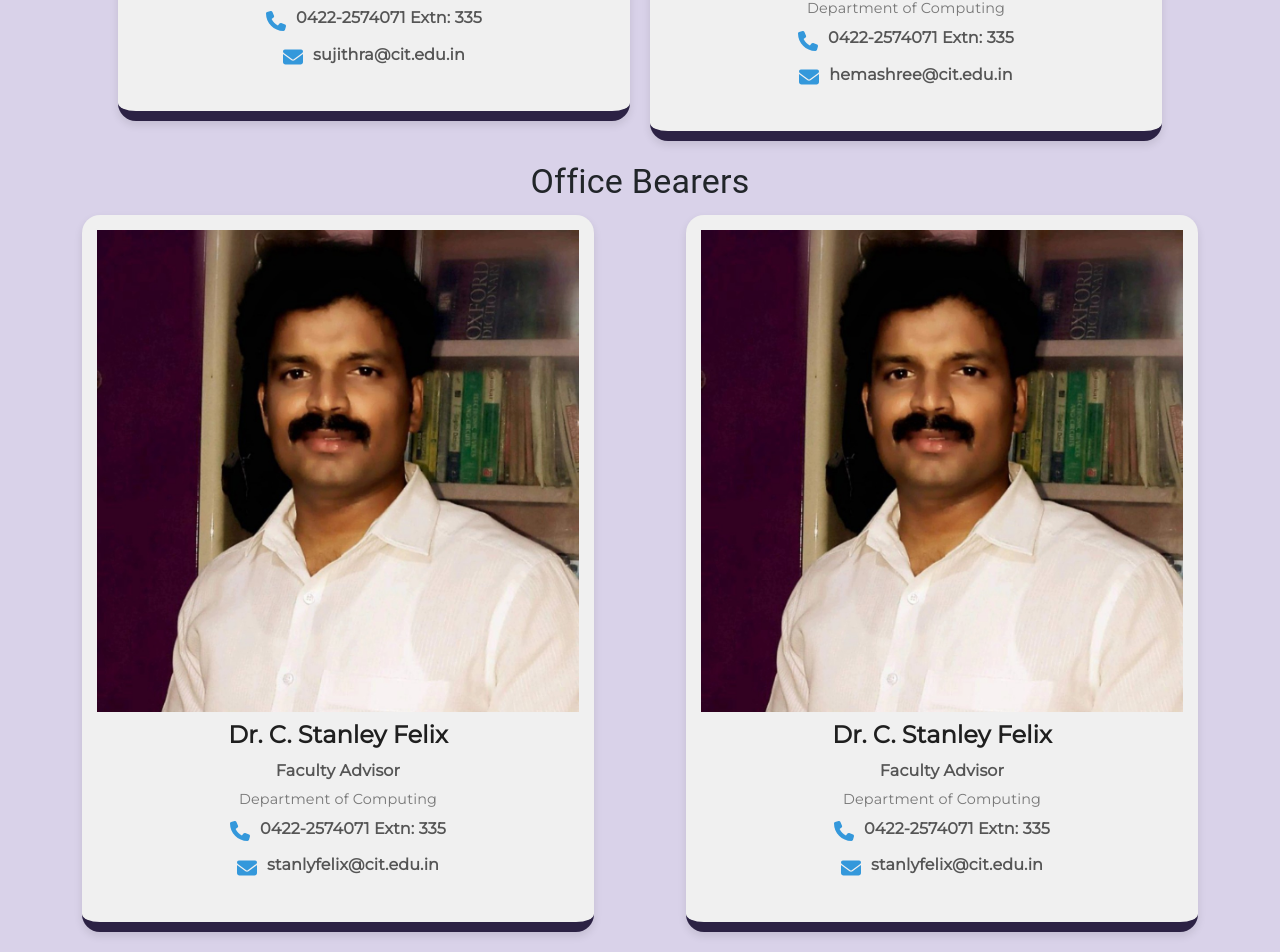
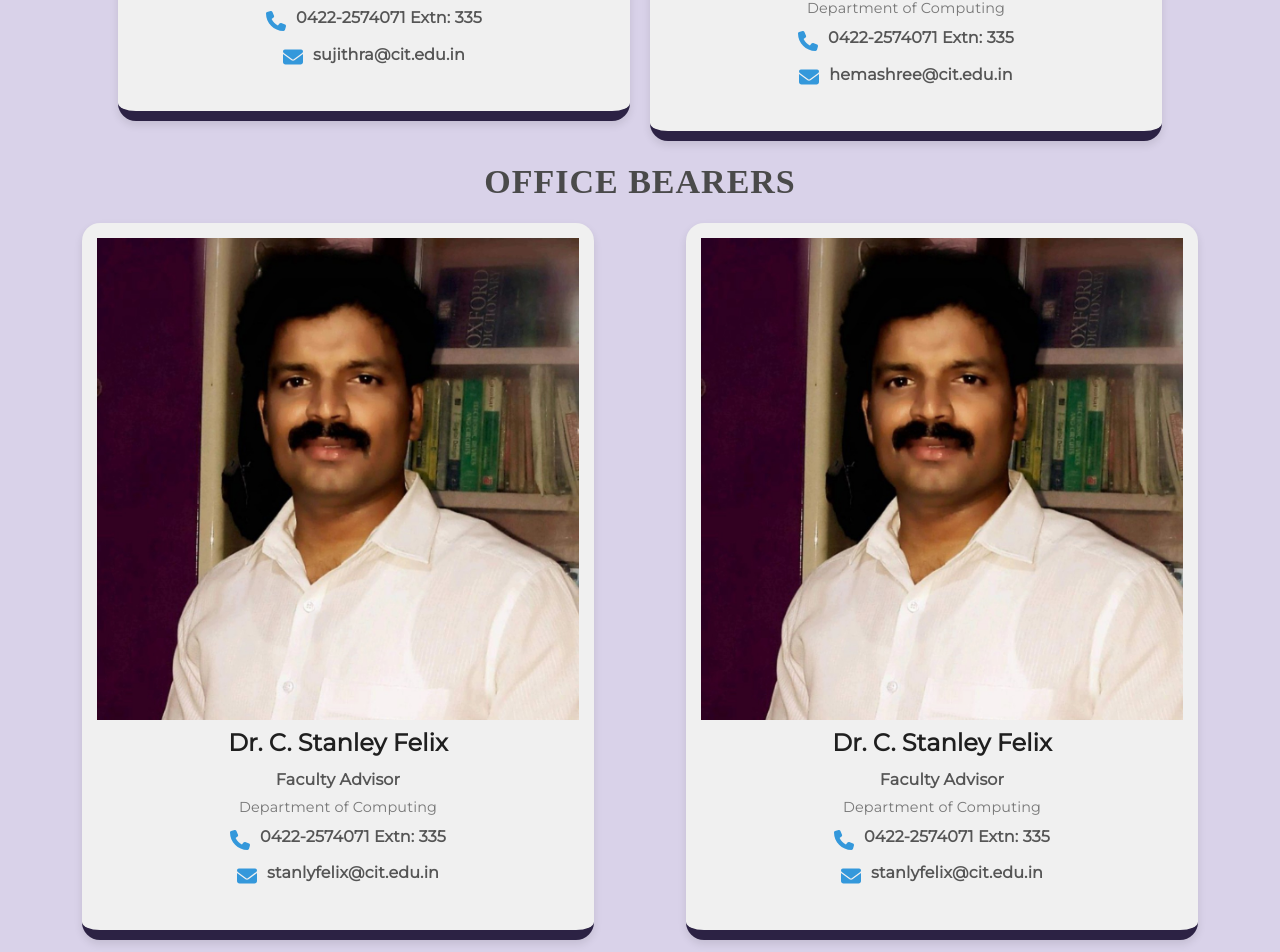
Before and after one commit to janumathigp/melinia-2024, a React (Create React App) app: page /board in a window 1280 px wide. Shown: the part 2169-3121 px from the top of the page. Built offline with nearby package versions, Linux system fonts and the light colour scheme.

Commit message:
added style for typography

```diff
--- a/src/Components/Board/Board.js
+++ b/src/Components/Board/Board.js
@@ -12,8 +12,20 @@ import { FontAwesomeIcon } from '@fortawesome/react-fontawesome';
 import { faEnvelope,faPhone } from '@fortawesome/free-solid-svg-icons';
 import '@fontsource/poppins'; // Import Poppins font
 import '@fontsource/montserrat'; // Import Montserrat font
+import { styled } from "@mui/system";
 
-
+const StyledTypography = styled(Typography)({
+  ontSize: "2.5rem",
+  fontWeight: 700,
+  color: "#4a4a4a", // Dark gray color for an antique look
+  textAlign: "center",
+  marginBottom: "20px",
+  fontFamily: "serif", // Use a serif font for a manuscript feel
+  letterSpacing: "1px",
+  textTransform: "uppercase",
+  // borderBottom: "2px solid #4a4a4a",
+  },
+);
 class Board extends React.Component
 {
 
@@ -52,6 +64,7 @@ class Board extends React.Component
           },
 
       ];
+
     render()
     {
         return(
@@ -195,9 +208,19 @@ class Board extends React.Component
             </Card>
           ))}
         </div>
-        <div>      <Typography variant="h4" gutterBottom>
+        {/* <div>      <Typography variant="h4" gutterBottom>
         Office Bearers
-      </Typography></div>
+      </Typography></div> */}
+
+
+<div>
+      {/* Use the StyledTypography component */}
+      <StyledTypography variant="h4" gutterBottom>
+        Office Bearers
+      </StyledTypography>
+    </div>
+
+
       <div style={{ display: 'flex', justifyContent: 'space-evenly', alignItems: 'center', flexWrap: 'wrap' }}>
           {[1, 2].map((index) => (
             <Card
```
